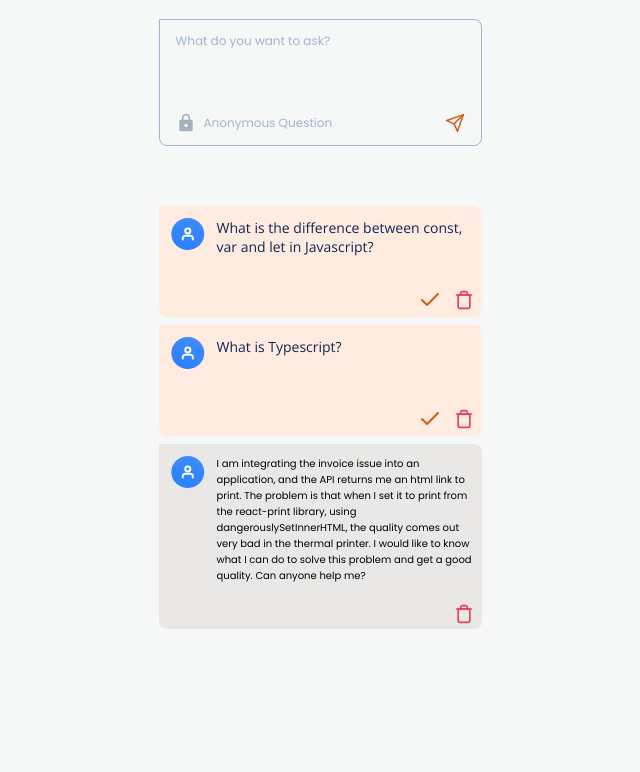
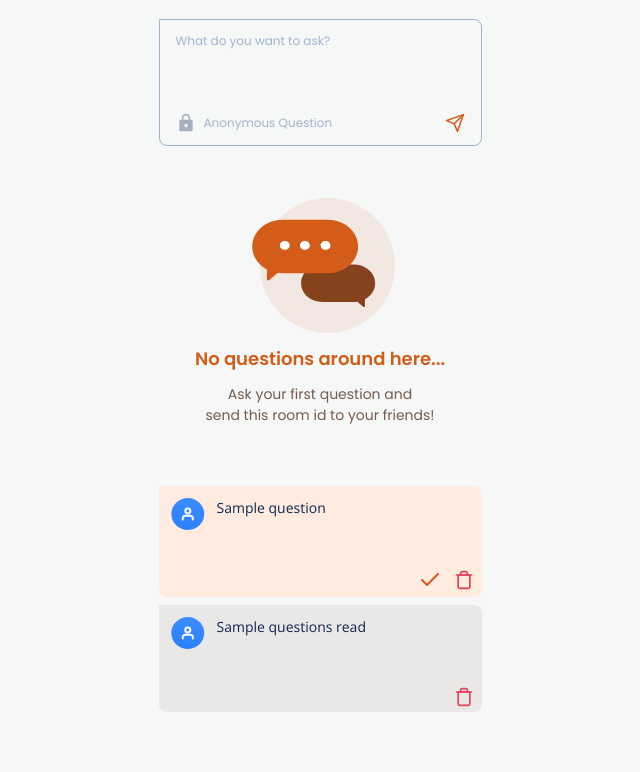
Before and after one commit to Ismaellaet/Q-A, a Node server app: template src/views/room.ejs in a window 1280 px wide. Shown: the part 139-911 px from the top of the page, without its empty margins (320-960 px from the left). Before the commit the page ends 768 px from the top, so only its background shows below. Run offline with Node 20, Linux system fonts and the light colour scheme; the template is opened without the code that fills it: most values are stand-ins (such as "Sample title", 1, 10 or a date in 2020); some libraries are stand-ins or nearby versions.

Commit message:
Feat: Add no-questions | enter & open function

```diff
--- a/public/styles/room.css
+++ b/public/styles/room.css
@@ -194,3 +194,31 @@ body.menu-expanded .menu div:nth-child(2) {
     justify-content: center;
     gap: .8rem;
 }
+
+/* ==== No questions ==== */
+.no-questions {
+    display: flex;
+    flex-direction: column;
+    align-items: center;
+    justify-content: center;
+    gap: 1.2rem;
+
+    margin-top: 5.2rem;
+
+}
+
+.no-questions .title {
+    font-weight: 600;
+    font-size: 1.8rem;
+    text-align: center;
+
+    color: var(--primary-color);
+}
+
+.questions .subtitle {
+    font-weight: 400;
+    font-size: 1.4rem;
+
+    text-align: center;
+    color: hsl(22, 22%, 38%);
+}
--- a/src/database/init.js
+++ b/src/database/init.js
@@ -11,7 +11,7 @@ const initDB = {
 
         await db.exec(`CREATE TABLE questions (
             id INTEGER PRIMARY KEY AUTOINCREMENT,
-            roomID INTEGER,
+            roomId INTEGER,
             title TEXT,
             read INTEGER
         )`);
--- a/src/views/parts/enter-room.ejs
+++ b/src/views/parts/enter-room.ejs
@@ -1,9 +1,9 @@
 <main>
     <h2>Enter as guest</h2>
 
-    <form action="#" method="POST">
+    <form action="/enter-room" method="POST">
         <label for="room-code" class="sr-only">Room code</label>
-        <input type="number" name="room-code" id="room-code" placeholder="Room code">
+        <input type="number" name="roomId" id="room-code" placeholder="Room code">
 
         <button>
             <img src="/images/log-in.svg" alt="Log in">
--- /dev/null
+++ b/src/views/parts/no-questions.ejs
@@ -0,0 +1,26 @@
+<div class="no-questions">
+    <svg width="149" height="135" viewBox="0 0 149 135" fill="none" xmlns="http://www.w3.org/2000/svg">
+        <circle opacity="0.1" cx="81.5" cy="67.5" r="67.5" fill="#D35C19" />
+        <path fill-rule="evenodd" clip-rule="evenodd"
+            d="M76.4231 66.5012C64.6435 66.5012 55.0943 74.8799 55.0943 85.2155V85.2633C55.0943 95.5989 64.6435 103.978 76.4231 103.978H107.877C109.052 103.978 110.204 103.894 111.328 103.734L117.422 108.898C117.587 109.039 117.809 109.117 118.039 109.117C118.53 109.117 118.928 108.768 118.928 108.338L118.928 101.273C125.089 97.9914 129.206 92.0491 129.206 85.2633V85.2155C129.206 74.8799 119.656 66.5012 107.877 66.5012H76.4231Z"
+            fill="#85431D" />
+        <path
+            d="M81.5964 21.6649H36.6853C19.8573 21.6649 6.21558 33.6344 6.21558 48.3996C6.21558 63.1648 19.8573 75.1343 36.6853 75.1343H81.5964C98.4244 75.1343 112.066 63.1648 112.066 48.3996C112.066 33.6344 98.4244 21.6649 81.5964 21.6649Z"
+            fill="#D35C19" />
+        <path fill-rule="evenodd" clip-rule="evenodd"
+            d="M20.895 67.3577V81.3535C20.895 81.9688 21.4634 82.4675 22.1646 82.4675C22.4934 82.4675 22.8095 82.3555 23.0461 82.1552L34.7678 72.2316L20.895 67.3577Z"
+            fill="#D35C19" />
+        <path
+            d="M38.7485 51.7415C41.4655 51.7415 43.668 49.8089 43.668 47.4249C43.668 45.041 41.4655 43.1084 38.7485 43.1084C36.0314 43.1084 33.8289 45.041 33.8289 47.4249C33.8289 49.8089 36.0314 51.7415 38.7485 51.7415Z"
+            fill="white" />
+        <path
+            d="M58.903 51.7415C61.62 51.7415 63.8226 49.8089 63.8226 47.4249C63.8226 45.041 61.62 43.1084 58.903 43.1084C56.186 43.1084 53.9834 45.041 53.9834 47.4249C53.9834 49.8089 56.186 51.7415 58.903 51.7415Z"
+            fill="white" />
+        <path
+            d="M79.5334 51.7415C82.2504 51.7415 84.453 49.8089 84.453 47.4249C84.453 45.041 82.2504 43.1084 79.5334 43.1084C76.8163 43.1084 74.6138 45.041 74.6138 47.4249C74.6138 49.8089 76.8163 51.7415 79.5334 51.7415Z"
+            fill="white" />
+    </svg>
+
+    <p class="title">No questions around here...</p>
+    <p class="subtitle">Ask your first question and<br> send this room id to your friends!</p>
+</div>
--- a/src/views/room.ejs
+++ b/src/views/room.ejs
@@ -21,7 +21,7 @@
 <body>
     <div id="room" class="content">
         <header>
-            <div class="logo">
+            <a href="/" class="logo">
                 <svg width="135" height="57" viewBox="0 0 135 57" fill="none" xmlns="http://www.w3.org/2000/svg">
                     <path
                         d="M67.8394 46.2313L64.5094 41.7543C63.5227 41.9516 62.5607 42.0503 61.6234 42.0503C59.1814 42.0503 56.9367 41.4829 54.8894 40.3483C52.8667 39.2136 51.2511 37.6349 50.0424 35.6123C48.8584 33.5649 48.2664 31.2709 48.2664 28.7303C48.2664 26.1896 48.8584 23.9079 50.0424 21.8853C51.2511 19.8626 52.8667 18.2839 54.8894 17.1493C56.9367 16.0146 59.1814 15.4473 61.6234 15.4473C64.0654 15.4473 66.2977 16.0146 68.3204 17.1493C70.3677 18.2839 71.9711 19.8626 73.1304 21.8853C74.3144 23.9079 74.9064 26.1896 74.9064 28.7303C74.9064 30.9503 74.4501 32.9853 73.5374 34.8353C72.6494 36.6606 71.4037 38.1776 69.8004 39.3863L75.4984 46.2313H67.8394ZM54.7414 28.7303C54.7414 31.0243 55.3581 32.8619 56.5914 34.2433C57.8494 35.5999 59.5267 36.2783 61.6234 36.2783C63.6954 36.2783 65.3481 35.5876 66.5814 34.2063C67.8394 32.8249 68.4684 30.9996 68.4684 28.7303C68.4684 26.4363 67.8394 24.6109 66.5814 23.2543C65.3481 21.8729 63.6954 21.1823 61.6234 21.1823C59.5267 21.1823 57.8494 21.8606 56.5914 23.2173C55.3581 24.5739 54.7414 26.4116 54.7414 28.7303ZM124.188 37.2033H114.494L112.94 41.7913H106.317L115.715 15.8173H123.041L132.439 41.7913H125.742L124.188 37.2033ZM122.56 32.3193L119.341 22.8103L116.159 32.3193H122.56Z"
@@ -38,7 +38,7 @@
                     <path d="M19.4316 36.3668H19.4466" stroke="#D35C19" stroke-width="4" stroke-linecap="round"
                         stroke-linejoin="round" />
                 </svg>
-            </div>
+            </a>
 
             <div class="menu">
                 <div>
@@ -99,6 +99,7 @@
         </header>
 
         <main>
+            <!-- ==== Questions Form ==== -->
             <section class="question-form">
                 <h2>Ask your question</h2>
 
@@ -131,11 +132,16 @@
                 </form>
             </section>
 
-            <!-- Questions -->
+            <!-- ==== Questions ==== -->
             <section class="questions">
                 <h2 class="sr-only">Community questions</h2>
 
+                <% if (!hasQuestions) { %>
+                    <%- include('parts/no-questions') %>
+                        <% } %>
                             <div class="questions-wrapper">
+
+                                <% questions.forEach( question=> { %>
                                     <div class="question">
                                         <div class="content">
                                             <div class="avatar">
@@ -152,8 +158,9 @@
                                                         stroke="#FAFAFA" stroke-width="2" stroke-linecap="round"
                                                         stroke-linejoin="round" />
                                                     <defs>
-                                        <linearGradient id="paint0_linear_11006_755" x1="39.7427" y1="-48.4086"
-                                            x2="16.3311" y2="35.7856" gradientUnits="userSpaceOnUse">
+                                                        <linearGradient id="paint0_linear_11006_755" x1="39.7427"
+                                                            y1="-48.4086" x2="16.3311" y2="35.7856"
+                                                            gradientUnits="userSpaceOnUse">
                                                             <stop stop-color="#5498FF" />
                                                             <stop offset="0.515625" stop-color="#428EFF" />
                                                             <stop offset="1" stop-color="#297FFF" />
@@ -162,58 +169,26 @@
                                                 </svg>
                                             </div>
 
-                            <a href="#">What is the difference between const, var and let in Javascript?</a>
+                                            <a href="#">
+                                                <%= question.title %>
+                                            </a>
                                         </div>
 
                                         <div class="actions">
-                            <div class="check" data-id="2">
-                                <img data-id="2" src="/images/check.svg" alt="Check icon">
+                                            <div class="check" data-id="<%= question.id %>">
+                                                <img data-id="<%= question.id %>" src="/images/check.svg"
+                                                    alt="Check icon">
                                             </div>
 
-                            <div class="delete" data-id="2">
-                                <img data-id="2" src="/images/delete.svg" alt="Trash icon">
+                                            <div class="delete" data-id="<%= question.id %>">
+                                                <img data-id="<%= question.id %>" src="/images/delete.svg"
+                                                    alt="Trash icon">
                                             </div>
                                         </div>
                                     </div>
-                    <div class="question">
-                        <div class="content">
-                            <div class="avatar">
-                                <svg width="34" height="32" viewBox="0 0 34 32" fill="none"
-                                    xmlns="http://www.w3.org/2000/svg">
-                                    <ellipse cx="16.8023" cy="16" rx="16.4586" ry="16"
-                                        fill="url(#paint0_linear_11006_755)" />
-                                    <path
-                                        d="M21.8666 21.5385V20.3077C21.8666 19.6549 21.5999 19.0287 21.125 18.5671C20.6502 18.1055 20.0061 17.8462 19.3346 17.8462H14.2704C13.5988 17.8462 12.9548 18.1055 12.4799 18.5671C12.0051 19.0287 11.7383 19.6549 11.7383 20.3077V21.5385"
-                                        stroke="#FAFAFA" stroke-width="2" stroke-linecap="round"
-                                        stroke-linejoin="round" />
-                                    <path
-                                        d="M16.8021 15.3846C18.2005 15.3846 19.3342 14.2825 19.3342 12.9231C19.3342 11.5636 18.2005 10.4615 16.8021 10.4615C15.4037 10.4615 14.27 11.5636 14.27 12.9231C14.27 14.2825 15.4037 15.3846 16.8021 15.3846Z"
-                                        stroke="#FAFAFA" stroke-width="2" stroke-linecap="round"
-                                        stroke-linejoin="round" />
-                                    <defs>
-                                        <linearGradient id="paint0_linear_11006_755" x1="39.7427" y1="-48.4086"
-                                            x2="16.3311" y2="35.7856" gradientUnits="userSpaceOnUse">
-                                            <stop stop-color="#5498FF" />
-                                            <stop offset="0.515625" stop-color="#428EFF" />
-                                            <stop offset="1" stop-color="#297FFF" />
-                                        </linearGradient>
-                                    </defs>
-                                </svg>
-                            </div>
+                                    <% }) %>
 
-                            <a href="#">What is Typescript?</a>
-                        </div>
-
-                        <div class="actions">
-                            <div class="check" data-id="3">
-                                <img data-id="3" src="/images/check.svg" alt="Check icon">
-                            </div>
-
-                            <div class="delete" data-id="3">
-                                <img data-id="3" src="/images/delete.svg" alt="Trash icon">
-                            </div>
-                        </div>
-                    </div>
+                                        <% questionsRead.forEach(question=> {%>
                                             <div class="question read">
                                                 <div class="content">
                                                     <div class="avatar">
@@ -230,8 +205,9 @@
                                                                 stroke="#FAFAFA" stroke-width="2" stroke-linecap="round"
                                                                 stroke-linejoin="round" />
                                                             <defs>
-                                        <linearGradient id="paint0_linear_11006_755" x1="39.7427" y1="-48.4086"
-                                            x2="16.3311" y2="35.7856" gradientUnits="userSpaceOnUse">
+                                                                <linearGradient id="paint0_linear_11006_755"
+                                                                    x1="39.7427" y1="-48.4086" x2="16.3311" y2="35.7856"
+                                                                    gradientUnits="userSpaceOnUse">
                                                                     <stop stop-color="#5498FF" />
                                                                     <stop offset="0.515625" stop-color="#428EFF" />
                                                                     <stop offset="1" stop-color="#297FFF" />
@@ -240,20 +216,20 @@
                                                         </svg>
                                                     </div>
 
-                            <div>I am integrating the invoice issue into an application, and the API returns me
-                                an html
-                                link to print. The problem is that when I set it to print from the react-print library,
-                                using dangerouslySetInnerHTML, the quality comes out very bad in the thermal printer. I
-                                would like to know what I can do to solve this problem and get a good quality. Can
-                                anyone help me?</div>
+                                                    <a href="#">
+                                                        <%= question.title %>
+                                                    </a>
                                                 </div>
 
                                                 <div class="actions">
-                            <div class="delete" data-id="1">
-                                <img data-id="1" src="/images/delete.svg" alt="Trash icon">
+                                                    <div class="delete" data-id="<%= question.id %>">
+                                                        <img data-id="<%= question.id %>" src="/images/delete.svg"
+                                                            alt="Trash icon">
                                                     </div>
                                                 </div>
                                             </div>
+                                            <% }) %>
+
                             </div>
             </section>
         </main>
```
Also changed, not shown: src/controllers/roomController.js (+18 -1 lines), src/route.js (+5 -2 lines), src/database/q-a.sqlite. Lines whose indentation alone changed are shown as unchanged.
